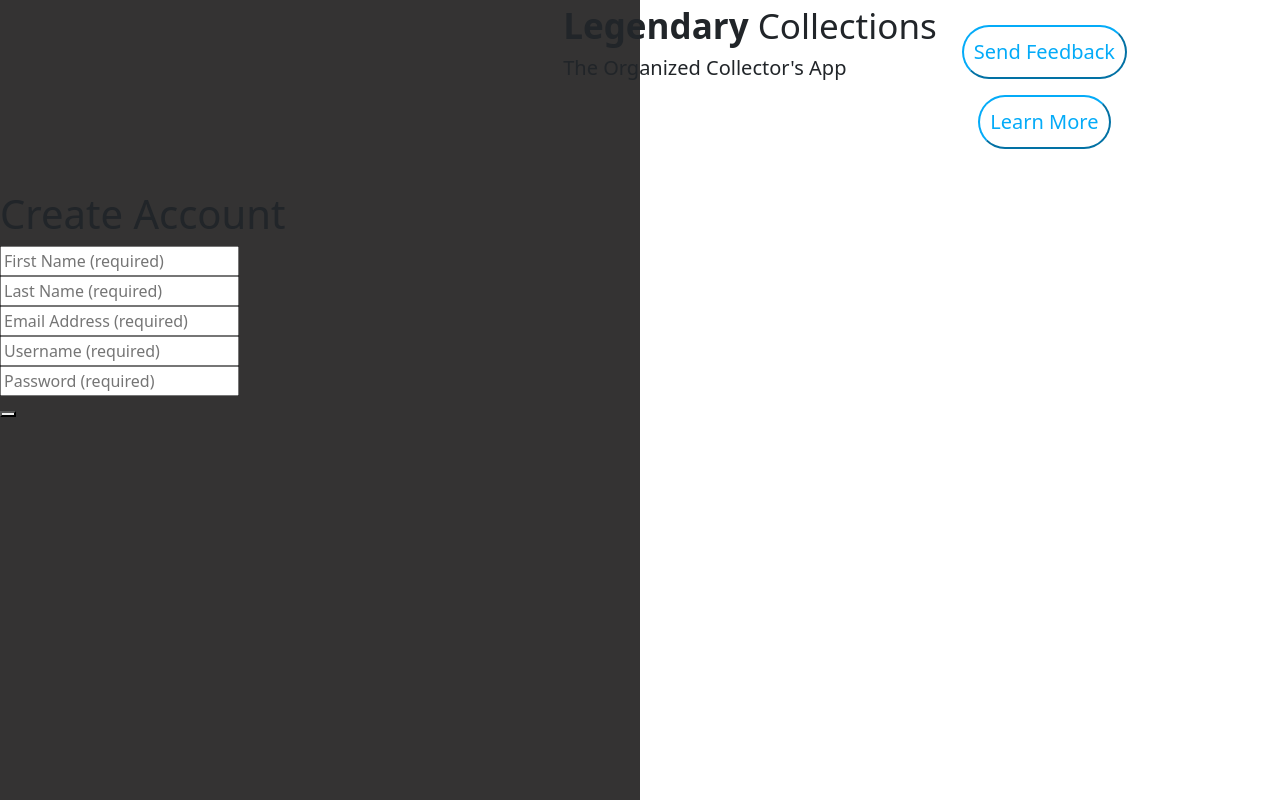
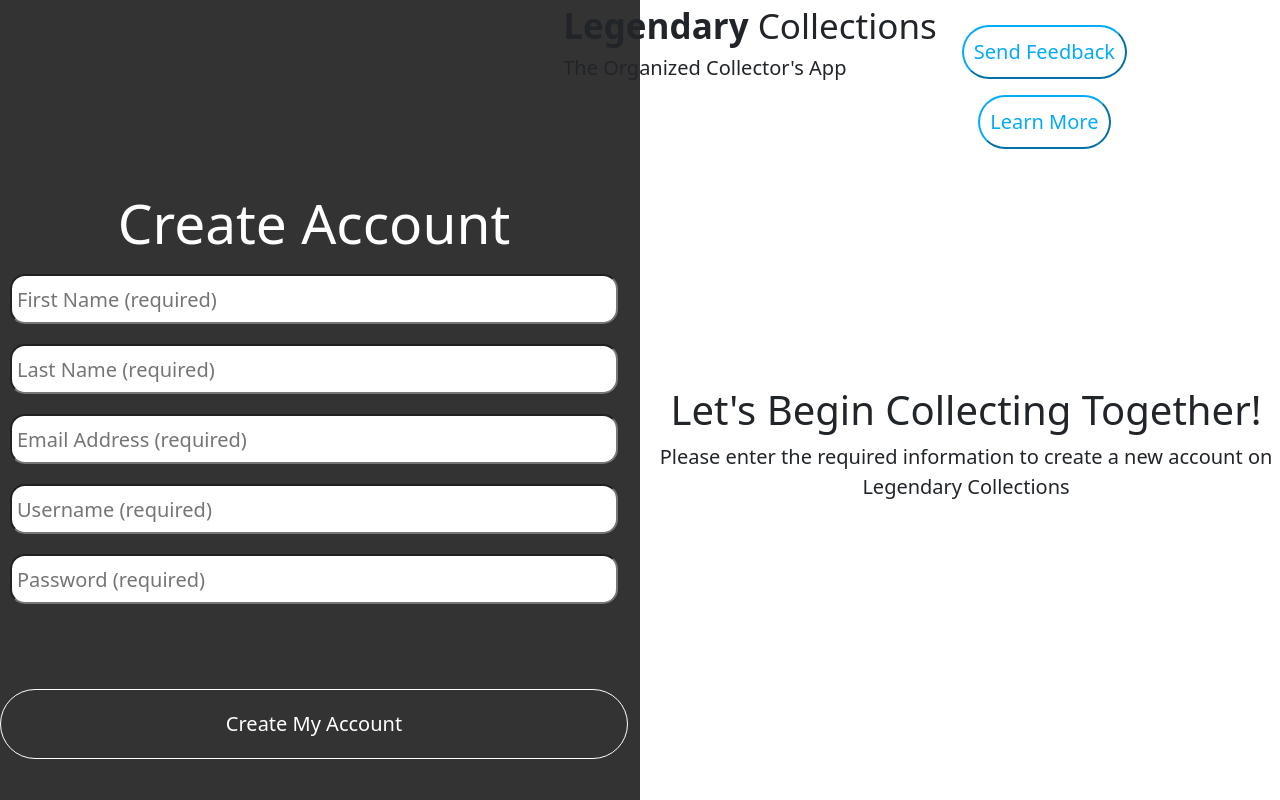
Before and after one commit to cmorris91/legendary-test-project, a React (Create React App) app: page / in a window 1280 px wide. Built offline with nearby package versions, Linux system fonts and the light colour scheme; the HTML template or start-up script is replaced by a standard one.

Commit message:
styled sign up page

```diff
--- a/src/App.js
+++ b/src/App.js
@@ -8,11 +8,7 @@
 
 function App() {
   return (
-    // <div>
 
-    //   {/* <Header/> */}
-    //   <SignUp/>
-    // </div>
     <Router>
      <div>
        <Header/>
--- a/src/components/Forms/index.js
+++ b/src/components/Forms/index.js
@@ -1,5 +1,5 @@
 import React from "react";
-
+import "./style.css";
 
 export function Input (props){
     return (
@@ -11,6 +11,6 @@
 
 export function Button(props) {
     return(
-        <button {...props}></button>
+        <button className="btn" {...props}></button>
     )
 }
--- /dev/null
+++ b/src/components/Forms/style.css
@@ -0,0 +1,23 @@
+.form-group{
+    padding: 10px;
+    margin: auto;
+}
+
+.form-input {
+    height: 50px;
+    border-radius: 15px;
+    width: 100%;
+    font-size: 20px;
+    padding: 5px;
+}
+
+.btn{
+    width: 100%;
+    background-color: rgb(52, 51, 51);
+    border-radius: 50px;
+    border-color: white;
+    padding: 3%;
+    margin-top: 12%;
+    color: white;
+    font-size: 20px;
+}
--- a/src/components/SignUp/index.js
+++ b/src/components/SignUp/index.js
@@ -2,6 +2,7 @@
 import {Input} from "../../components/Forms";
 import { Button } from "../../components/Forms";
 import { Link, withRouter } from "react-router-dom";
+import "./style.css";
 
 
 function SignUp() {
@@ -32,7 +33,8 @@
         alert('Your Account Was Sucessfully Created!')
     }
     return(
-        <div>
+        <div className="row signUpContainer">
+            <div className="col signUpForm">
             <h1>Create Account</h1>
             <form>
                 <Input
@@ -74,8 +76,13 @@
                 <Button
                 name="signUp"
                 placeholder="Create Account"
-                onClick={handleFormSubmit}/>
+                onClick={handleFormSubmit}>Create My Account</Button>
             </form>
+            </div>
+            <div className="col signUpText">
+                <h1>Let's Begin Collecting Together!</h1>
+                <p>Please enter the required information to create a new account on <br/>Legendary Collections</p>
+            </div>
         </div>
     )
 };
--- a/src/components/SignUp/style.css
+++ b/src/components/SignUp/style.css
@@ -0,0 +1,26 @@
+.signUpContainer {
+    display: flex;
+    justify-content: space-around;
+    text-align: center;
+}
+
+.signUpForm {
+    color: white;
+    width: 30%;
+}
+
+.signUpForm h1 {
+    font-size: 55px;
+}
+
+.signUpText {
+    margin-top: 15%;
+}
+
+.signUpText h1{
+    font-size: 40px;
+}
+
+.signUpText p {
+    font-size: 20px;
+}
```
